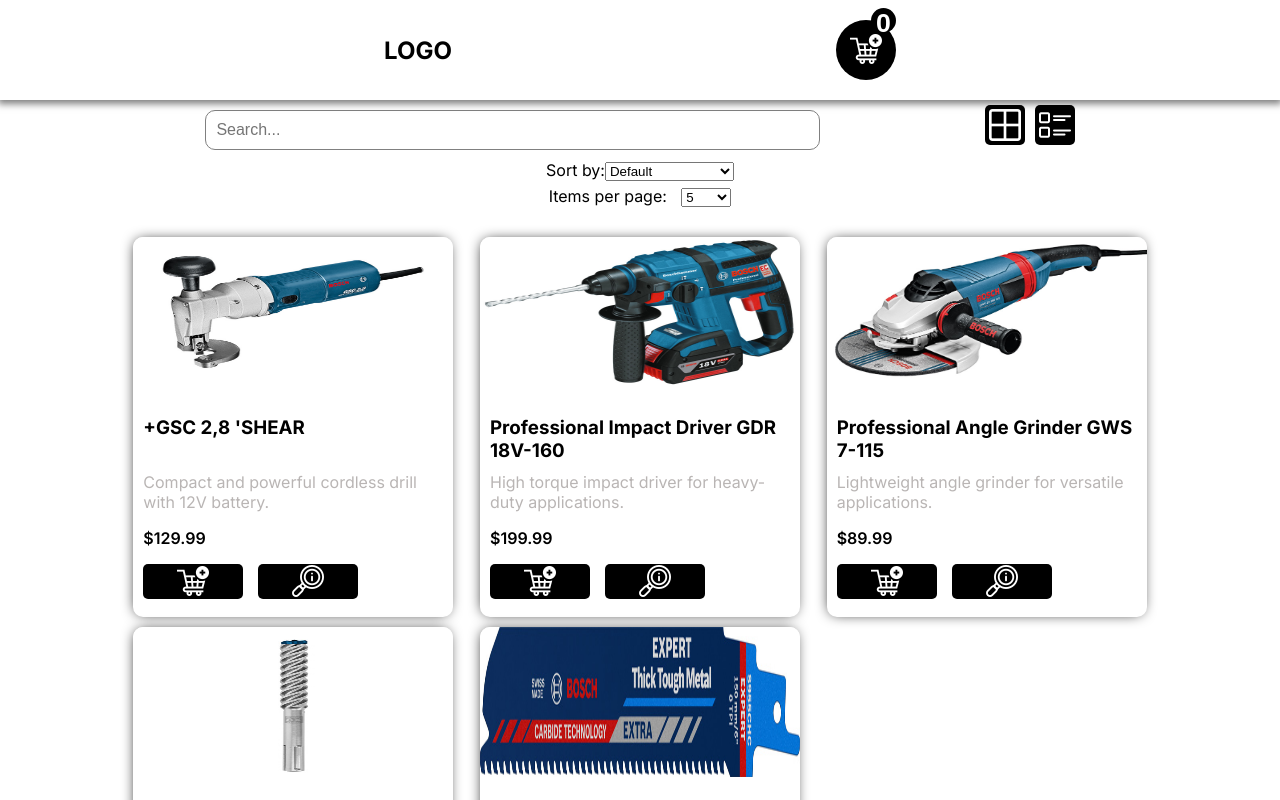
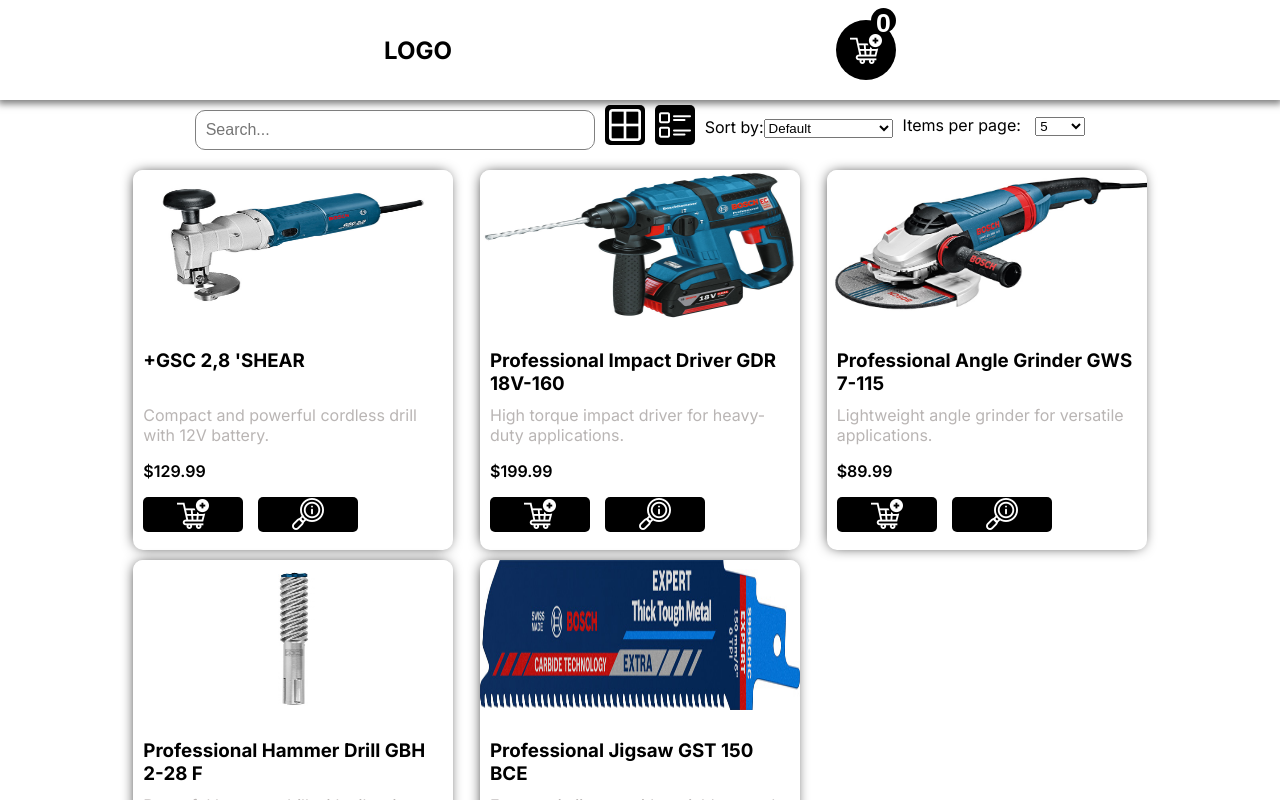
Before and after one commit to filipdev3/mini-eCommerce-app, a React (Vite) app: page / in a window 1280 px wide. Shown: the top 800 px of the page. Built offline with nearby package versions, Linux system fonts and the light colour scheme.

Commit message:
Sort select and items per page moved into section with search bar and display toggle.

```diff
--- a/src/pages/ProductListingPage.jsx
+++ b/src/pages/ProductListingPage.jsx
@@ -140,7 +140,6 @@
                 <SearchBar onSearch={setSearchTerm} productsFound={filteredProducts.length}/>
 
                 <ViewToggle onChange={setView}/>
-            </section>
 
                 <SortSelect sortOption={sortOption} onChange={setSortOption}/>
 
@@ -151,6 +150,10 @@
                         setCurrentPage(1);
                     }}
                 />
+
+            </section>
+
+
 
             {
                 products.length > 0
--- a/src/styles/pagination.css
+++ b/src/styles/pagination.css
@@ -1,6 +1,6 @@
 .items-per-page-select {
     text-align: center;
-    margin-bottom: 10px;
+    /*margin-bottom: 10px;*/
 }
 
 .items-per-page-select > label {
--- a/src/styles/search-view-toggle.css
+++ b/src/styles/search-view-toggle.css
@@ -1,6 +1,6 @@
 .search-toggle-view-section {
     display: flex;
-    justify-content: space-around;
+    justify-content: center;
     align-items: center;
     width: 80%;
     gap: 10px;
@@ -8,6 +8,7 @@
 
 .search-bar-holder{
     width: 60%;
+    max-width: 400px;
     margin-right: 0;
     position: relative;
     margin-top: 10px;
@@ -60,7 +61,7 @@
     cursor: pointer;
 }
 
-@media only screen and (max-width: 415px) {
+@media only screen and (max-width: 767px) {
     .search-toggle-view-section {
         flex-direction: column;
     }
--- a/src/styles/sort-select.css
+++ b/src/styles/sort-select.css
@@ -2,5 +2,5 @@
     float: left;
     margin-top: 10px;
     margin-bottom: 5px;
-    text-align: left;
+    text-align: center;
 }
```
